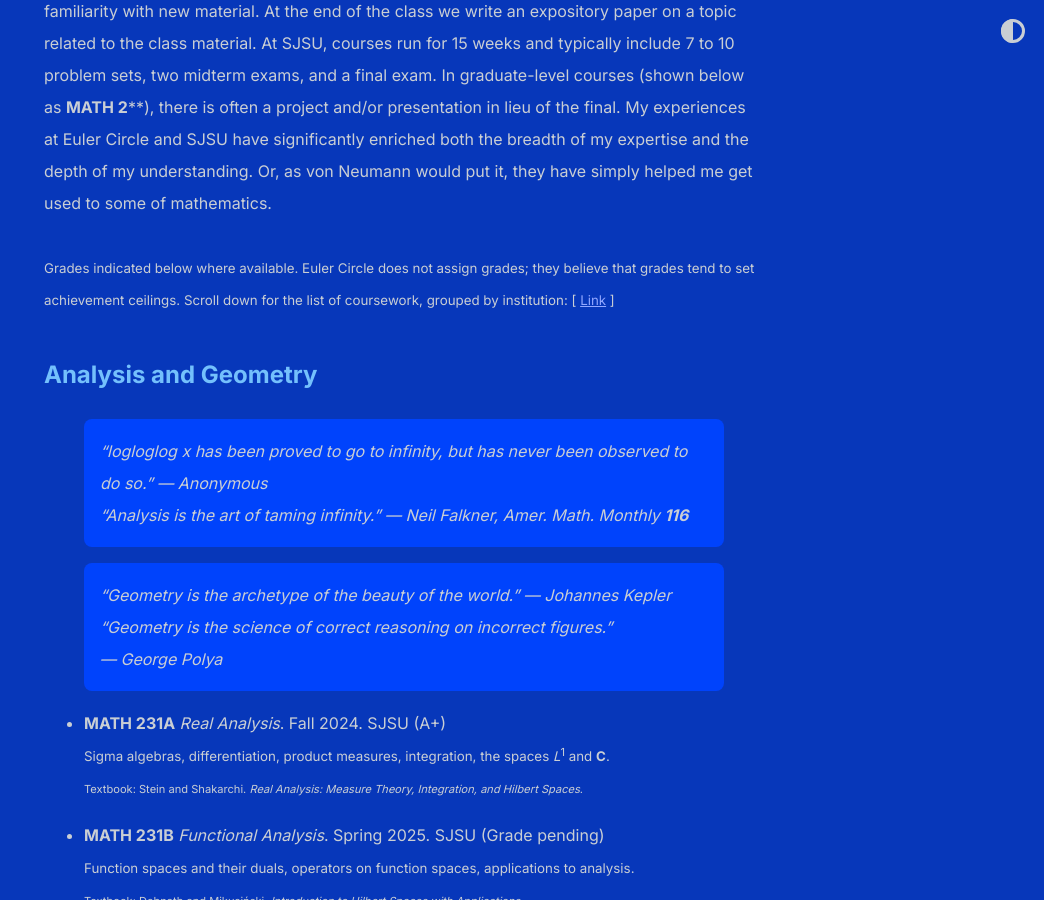
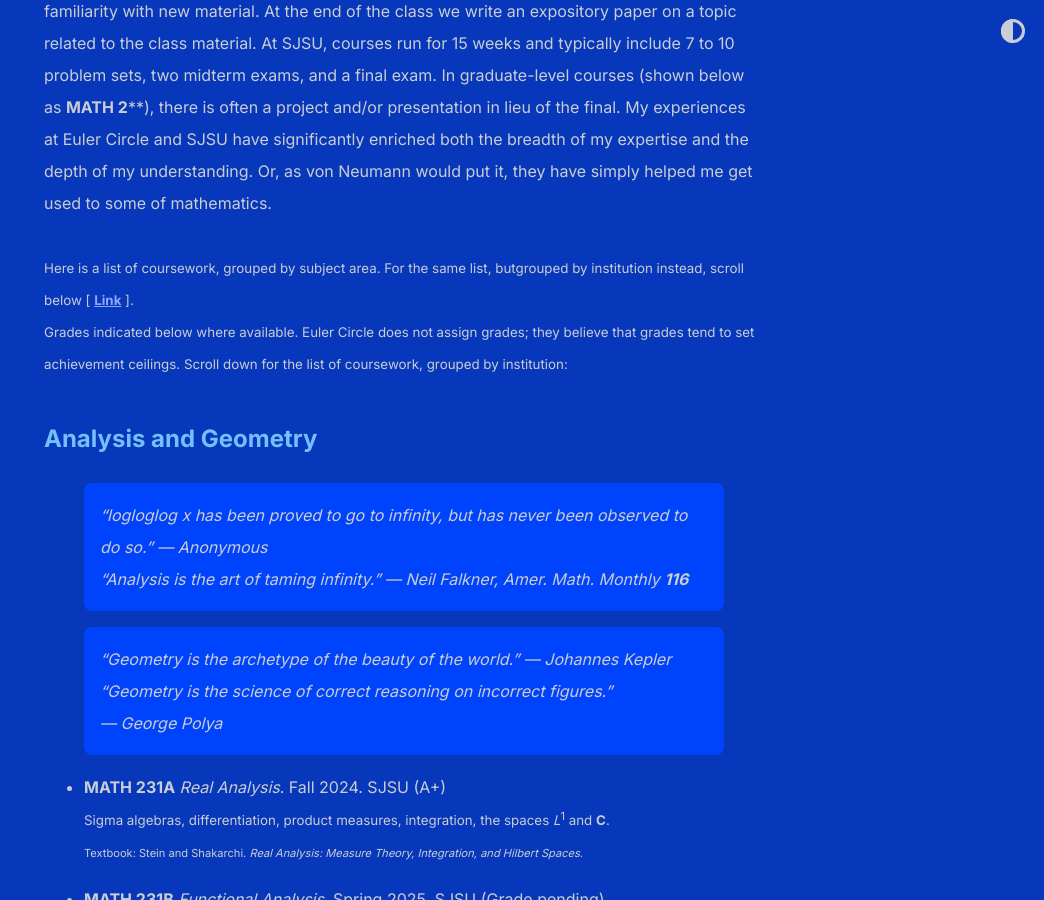
Before and after one commit to shihankanungo/shihankanungo.github.io, a Jekyll site: the page built from courses.md, in a window 1280 px wide and 900 px high, scrolled down 575 px. Shown: the whole window, without its empty margins (236-1280 px from the left). Built offline with Jekyll 4.4.1, drawn with Linux system fonts in a browser that asks for light colours.

Commit message:
Update courses.md

```diff
--- a/courses.md
+++ b/courses.md
@@ -10,7 +10,7 @@ title: Mathematics coursework
 <br>
 
 I have undertaken advanced coursework at Euler Circle (2019--_now_) and at San José State University (SJSU, 2023--_now_). Euler Circle, run by Dr. Simon Rubinstein-Salzedo, offers college-level mathematics classes, each 10 weeks long, with weekly problem sets to help gain familiarity with new material. At the end of the class we write an expository paper on a topic related to the class material. At SJSU, courses run for 15 weeks and typically include 7 to 10 problem sets, two midterm exams, and a final exam. In graduate-level courses (shown below as **MATH 2****), there is often a project and/or presentation in lieu of the final. My experiences at Euler Circle and SJSU have significantly enriched both the breadth of my expertise and the depth of my understanding. Or, as von Neumann would put it, they have simply helped me get used to some of mathematics. <br> <br>
-<small>Grades indicated below where available. Euler Circle does not assign grades; they believe that grades tend to set achievement ceilings. Scroll down for the list of coursework, grouped by institution: [ <a href="https://shihankanungo.github.io/courses#coursework-grouped-by-institution">Link</a> ]</small>
+<small>Here is a list of coursework, grouped by subject area. For the same list, butgrouped by institution instead, scroll below [ <b><a href="https://shihankanungo.github.io/courses#coursework-grouped-by-institution">Link</a></b> ]. <br> Grades indicated below where available. Euler Circle does not assign grades; they believe that grades tend to set achievement ceilings. Scroll down for the list of coursework, grouped by institution: </small>
 
 ## Analysis and Geometry
 
```
